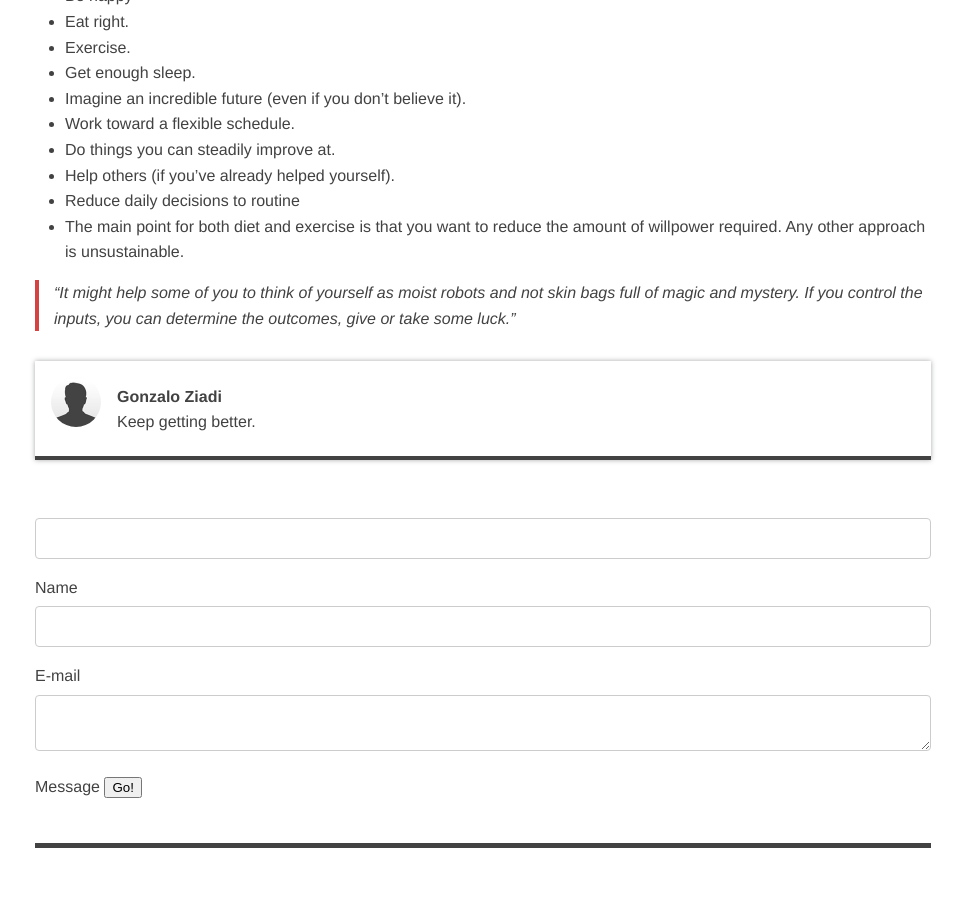
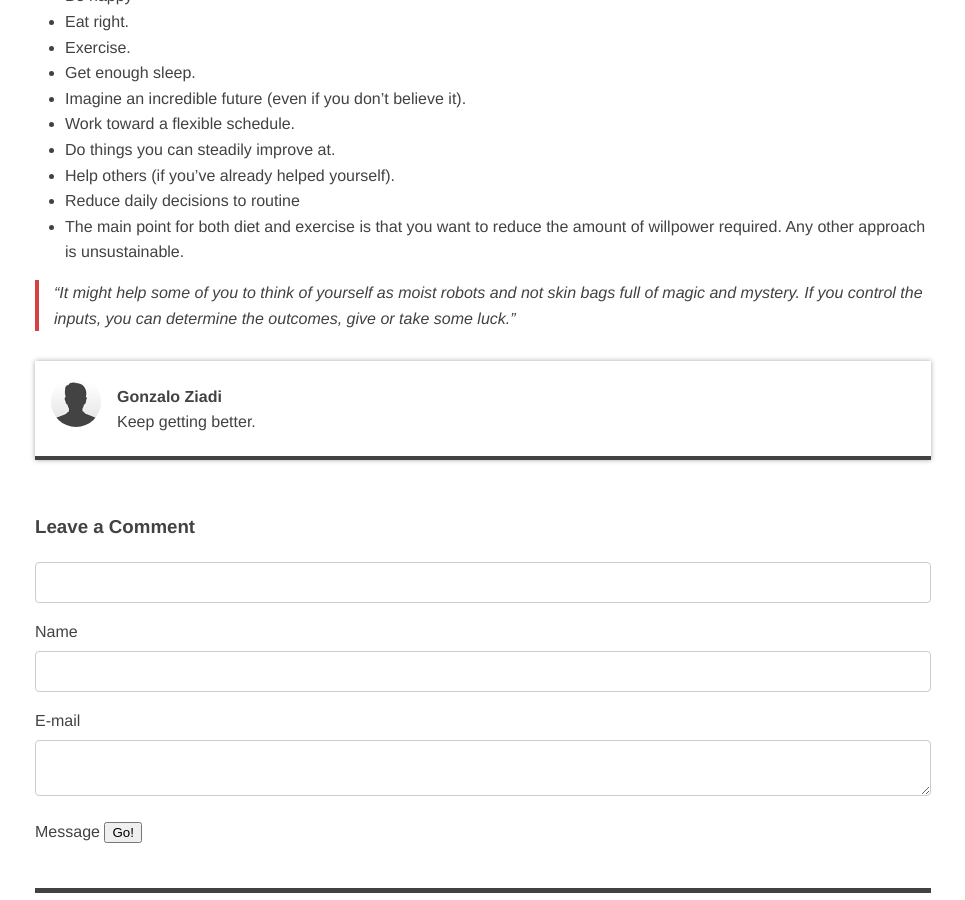
Before and after one commit to frankiecd86/windespair, a Jekyll site: the page built from _posts/2017-04-04-scott-adams-how-to-win-big.md, in a window 1280 px wide and 900 px high, scrolled down 2240 px. Shown: the whole window, without its empty margins (157-1122 px from the left). Built offline with Jekyll 4.4.1, drawn with Linux system fonts in a browser that asks for light colours; before the commit the page ends 3095 px from its top, so only the background shows below that.

Commit message:
Debugging staticman

```diff
--- a/_includes/comment-form.html
+++ b/_includes/comment-form.html
@@ -1,22 +1,22 @@
-<form method="POST" action="https://api.staticman.net/v2/entry/GonzaloZiadi/windespair/master/comments">
-  <input name="options[redirect]" type="hidden" value="https://www.windespair.com">
-  <!-- e.g. "2016-01-02-this-is-a-post" -->
-  <input name="options[slug]" type="hidden" value="{{ page.slug }}">
-  <label><input name="fields[name]" type="text">Name</label>
-  <label><input name="fields[email]" type="email">E-mail</label>
-  <label><textarea name="fields[message]"></textarea>Message</label>
-
-  <button type="submit">Go!</button>
-</form>
-
-<!-- {% unless page.comments_locked == true %} -->
+{% unless page.comments_locked == true %}
   <!-- Start new comment form -->
-  <!-- <div id="respond">
+  <div id="respond">
     <header class="section-title">
       <h3>Leave a Comment <small><a rel="nofollow" id="cancel-comment-reply-link" href="{{ page.url | absolute_url }}#respond" style="display:none;">Cancel reply</a></small></h3>
     </header>
 
-    <form id="comment-form" class="page__form js-form form" method="post" action="https://api.staticman.net/v2/entry/{{ site.repository }}/{{ site.staticman.branch }}/comments">
+    <form method="POST" action="https://api.staticman.net/v2/entry/{{ site.repository }}/{{ site.staticman.branch }}/comments">
+      <input name="options[redirect]" type="hidden" value="https://www.windespair.com">
+      <!-- e.g. "2016-01-02-this-is-a-post" -->
+      <input name="options[slug]" type="hidden" value="{{ page.slug }}">
+      <label><input name="fields[name]" type="text">Name</label>
+      <label><input name="fields[email]" type="email">E-mail</label>
+      <label><textarea name="fields[message]"></textarea>Message</label>
+
+      <button type="submit">Go!</button>
+    </form>
+
+    <!-- <form id="comment-form" class="page__form js-form form" method="post" action="https://api.staticman.net/v2/entry/{{ site.repository }}/{{ site.staticman.branch }}/comments">
       <div class="form-group">
         <label for="comment-form-message"><strong>Comment</strong> <small>(<a href="https://kramdown.gettalong.org/quickref.html">Markdown</a> is allowed)</small></label>
         <textarea type="text" rows="6" id="comment-form-message" name="fields[message]" required spellcheck="true"></textarea>
@@ -49,9 +49,9 @@
       <div class="form-group">
         <button type="submit" id="comment-form-submit" class="btn">Send Comment</button>
       </div>
-    </form>
-  </div> -->
+    </form> -->
+  </div>
   <!-- End new comment form -->
-<!-- {% else %}
+{% else %}
   <p><em>Comments are closed. If you have a question concerning the content of this page, please feel free to <a href="{{ site.url }}/contact/">contact me</a>.</em></p>
-{% endunless %} -->
+{% endunless %}
```
